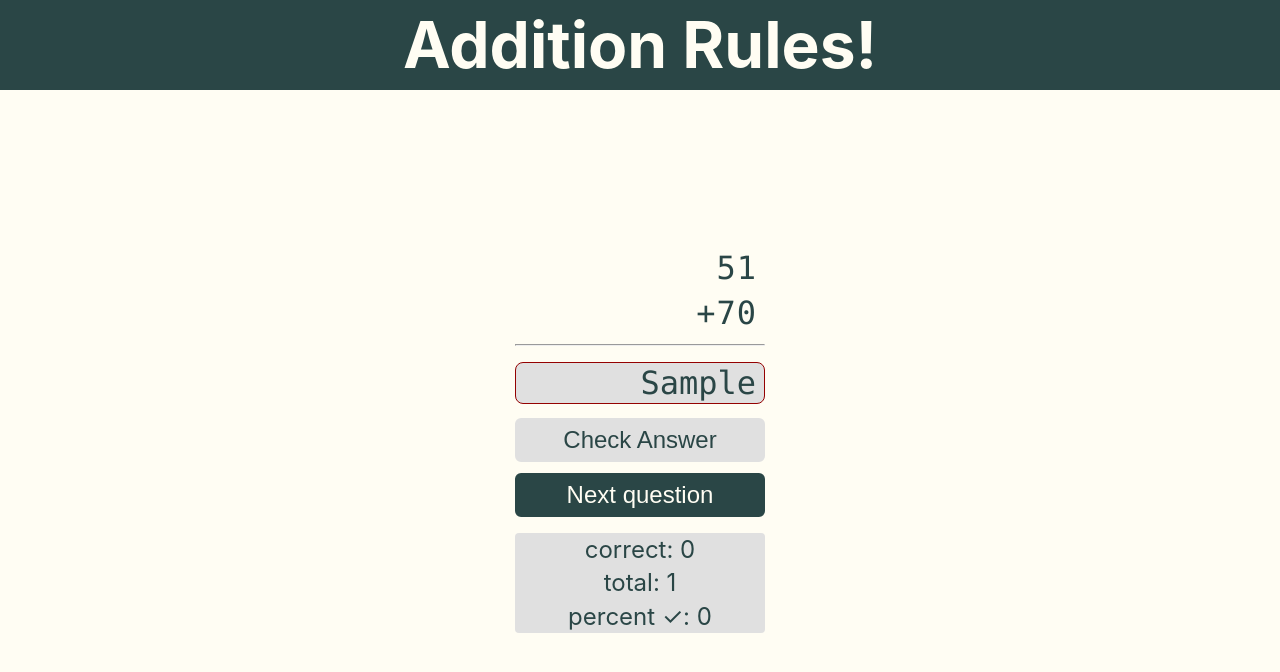
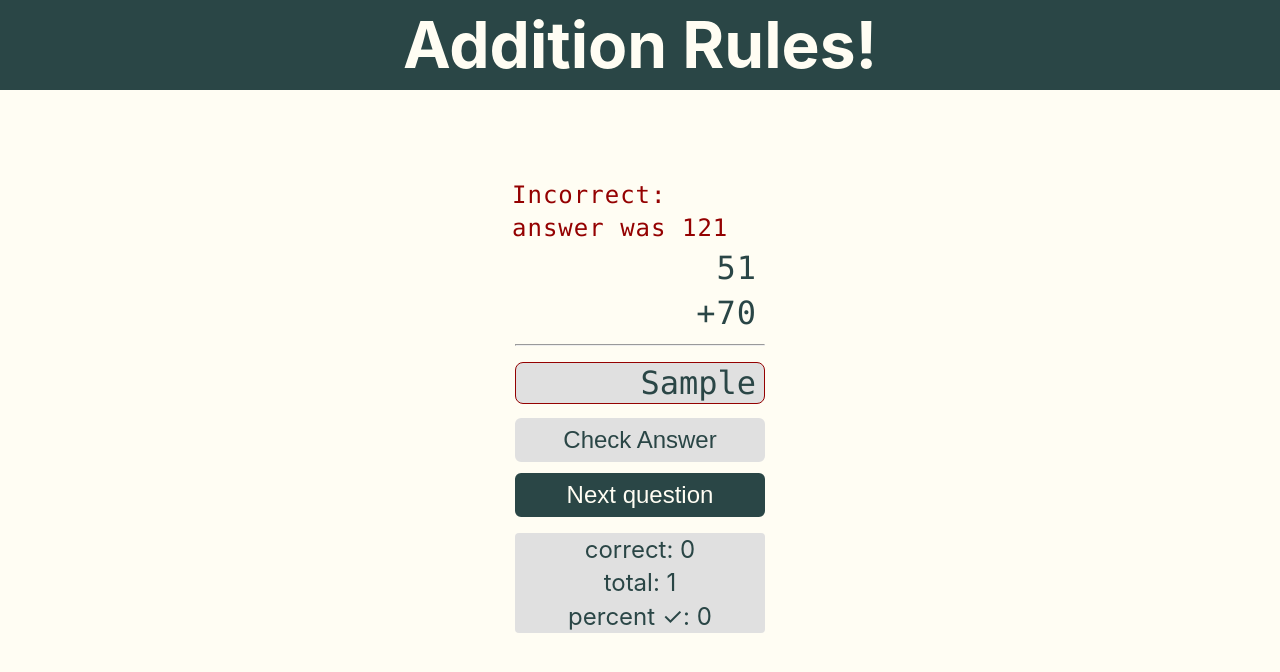
Before and after one commit to willcary/Addition-Rules, a React (Create React App) app: page / in a window 1280 px wide. Both pictures are taken after typing "Sample" into the empty fields and a click on the input "Check Answer". Shown: the top 672 px of the page. Built offline with nearby package versions, Linux system fonts and the light colour scheme.

Commit message:
Implement alert for correct/incorrect answers

```diff
--- a/src/App.css
+++ b/src/App.css
@@ -18,8 +18,9 @@ main {
   height: calc(100vh - 100px);
 }
 
-hr {
-  margin: 0.5rem 0 1rem 0;
+.math-body {
+  max-width: 250px;
+  position: relative;
 }
 
 .answer-info {
@@ -32,6 +33,10 @@ hr {
 h1 {
   margin: 0;
   font-size: var(--fs-large);
+}
+
+hr {
+  margin: 0.5rem 0 1rem 0;
 }
 
 p {
@@ -50,6 +55,30 @@ input[type="text"] {
 small {
   font-size: 1.5rem;
   display: block;
+}
+
+.alert {
+  font-size: var(--fs-small);
+  text-align: left;
+  width: 100%;
+  position: absolute;
+  top: -61.6px;
+  left: 50%;
+  transform: translateX(-50%);
+}
+
+@media screen and (min-width: 600px) {
+  .alert {
+    top: -67.2px;
+  }
+}
+
+.alert-correct {
+  color: var(--dark-green);
+}
+
+.alert-incorrect {
+  color: var(--dark-red);
 }
 
 /* Form */
--- a/src/App.js
+++ b/src/App.js
@@ -27,11 +27,6 @@ function App() {
       if (answer == userAnswer) {
         setCorrectAnswers(correctAnswers + 1);
       }
-      // alert(
-      //   answer == userAnswer
-      //     ? "Correct, nice job!"
-      //     : `Incorrect: answer was ${answer}`
-      // );
     }
   }
 
@@ -43,6 +38,20 @@ function App() {
     setNumbers([setRandomNumber(), setRandomNumber()]);
     setUserAnswer("");
     setIsDisabled(false);
+  }
+
+  function alert() {
+    return answer == userAnswer ? (
+      <p className="alert alert-correct">
+        Correct,
+        <br /> fantastic work!
+      </p>
+    ) : (
+      <p className="alert alert-incorrect">
+        Incorrect:
+        <br /> answer was {answer}
+      </p>
+    );
   }
 
   // Check userAnswer against real answer
@@ -58,6 +67,7 @@ function App() {
       </header>
       <main>
         <div className="math-body">
+          {isDisabled && alert()}
           <p>{numbers[0]}</p>
           <p>+{numbers[1]}</p>
           <hr />
```
